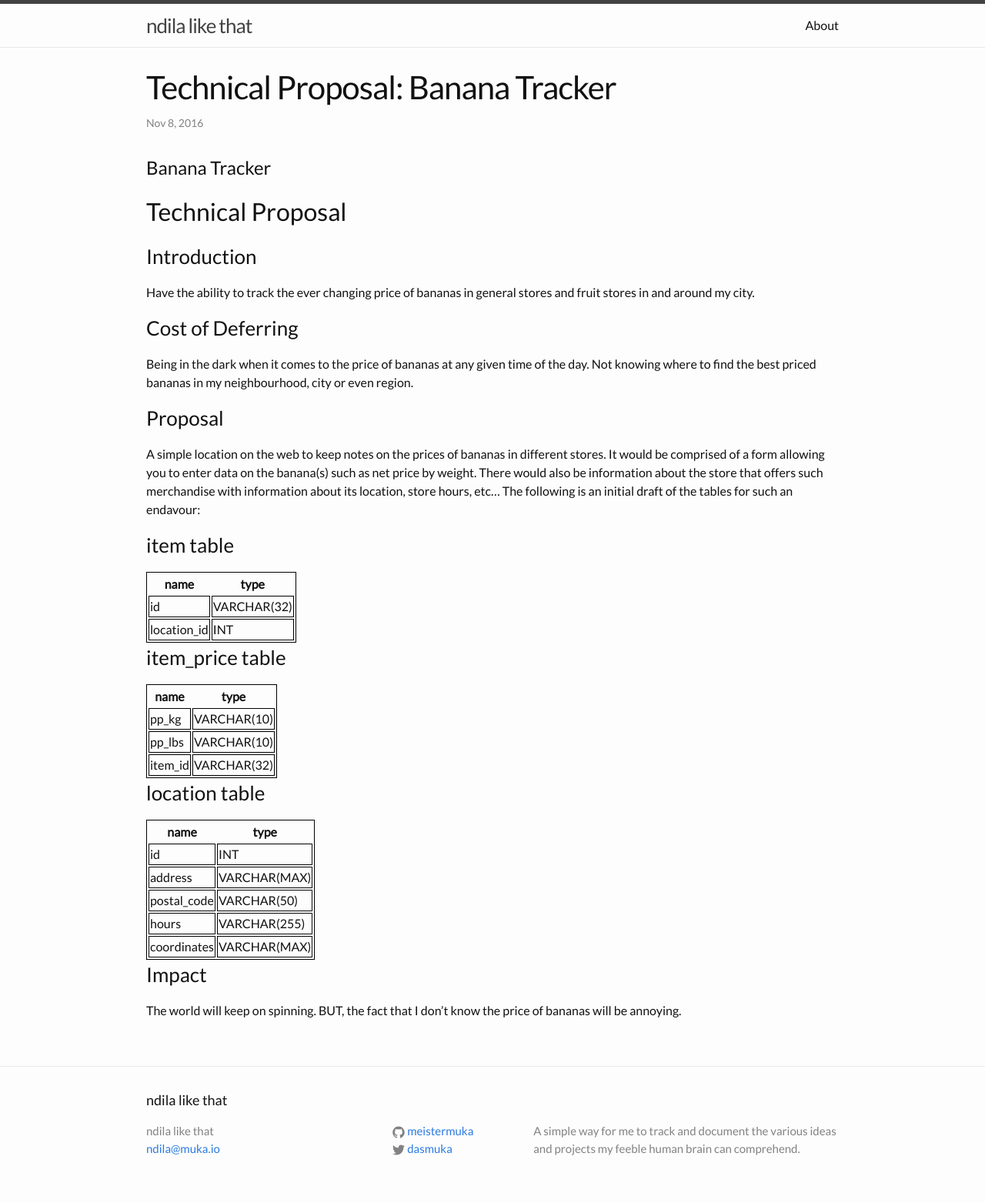
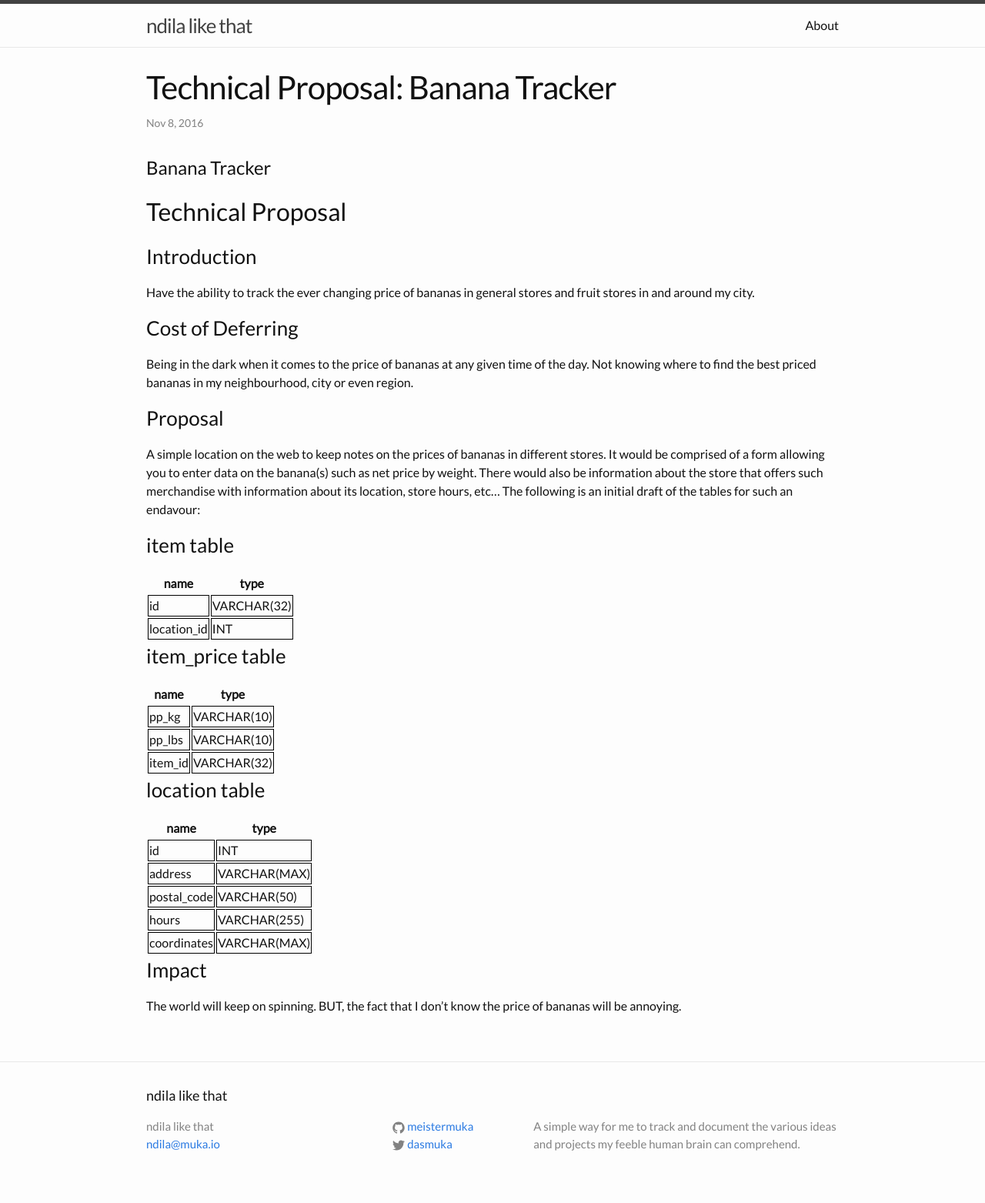
Before and after one commit to meistermuka/meistermuka.github.io, a Jekyll site: the page built from _posts/2016-11-08-banana-tracker-technical-proposal.markdown, in a window 1280 px wide. Shown: the whole page at 77% size. Built offline with Jekyll 4.4.1, drawn with Linux system fonts in a browser that asks for light colours.

Commit message:
Update 2016-11-08-banana-tracker-technical-proposal.markdown

```diff
--- a/_posts/2016-11-08-banana-tracker-technical-proposal.markdown
+++ b/_posts/2016-11-08-banana-tracker-technical-proposal.markdown
@@ -24,7 +24,7 @@ A simple location on the web to keep notes on the prices of bananas in different
 The following is an initial draft of the tables for such an endavour:
 
 ### item table
-<table style="border: 1px solid #000">
+<table>
   <tr>
   <th>name</th>
   <th>type</th>
@@ -40,7 +40,7 @@ The following is an initial draft of the tables for such an endavour:
 </table>
 
 ### item_price table
-<table style="border: 1px solid #000">
+<table>
   <tr>
   <th>name</th>
   <th>type</th>
@@ -60,7 +60,7 @@ The following is an initial draft of the tables for such an endavour:
 </table>
 
 ### location table
-<table style="border: 1px solid #000">
+<table>
   <tr>
   <th>name</th>
   <th>type</th>
```
